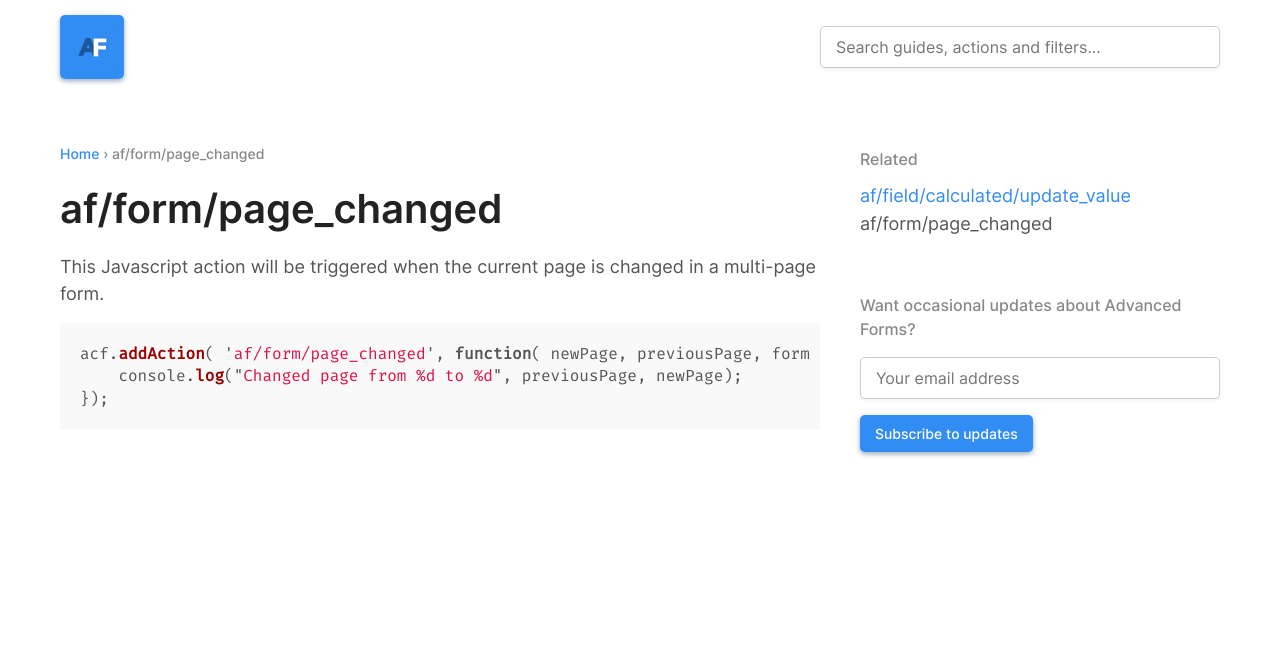
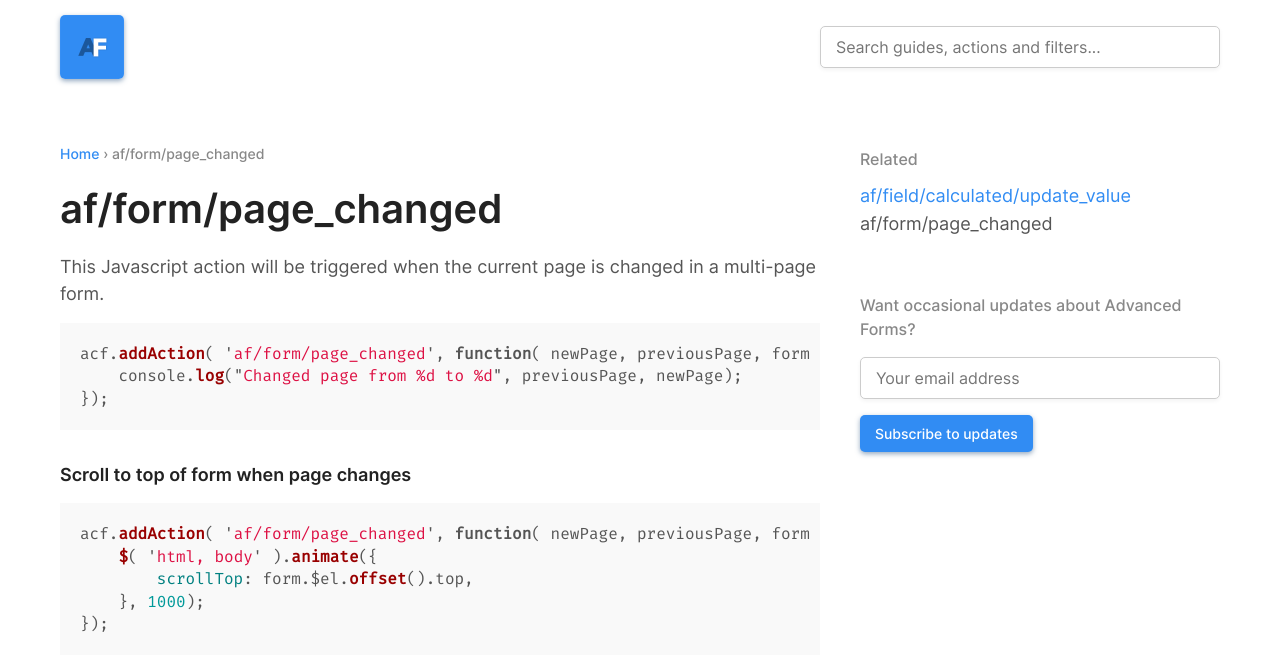
Before and after one commit to advancedforms/advancedforms.github.io, a Jekyll site: the page built from _actions/js-af-form-page_changed.markdown, in a window 1280 px wide. Shown: the top 671 px of the page. Built offline with Jekyll 4.4.1, drawn with Linux system fonts in a browser that asks for light colours; comment, search, counter and statistics services are not loaded.

Commit message:
Add example for scroll to top on page change

```diff
--- a/_actions/js-af-form-page_changed.markdown
+++ b/_actions/js-af-form-page_changed.markdown
@@ -12,3 +12,13 @@ acf.addAction( 'af/form/page_changed', function( newPage, previousPage, form ) {
     console.log("Changed page from %d to %d", previousPage, newPage);
 });
 {% endhighlight %}
+
+## Scroll to top of form when page changes
+
+{% highlight js startinline %}
+acf.addAction( 'af/form/page_changed', function( newPage, previousPage, form ) {
+    $( 'html, body' ).animate({
+        scrollTop: form.$el.offset().top,
+    }, 1000);
+});
+{% endhighlight %}
```
